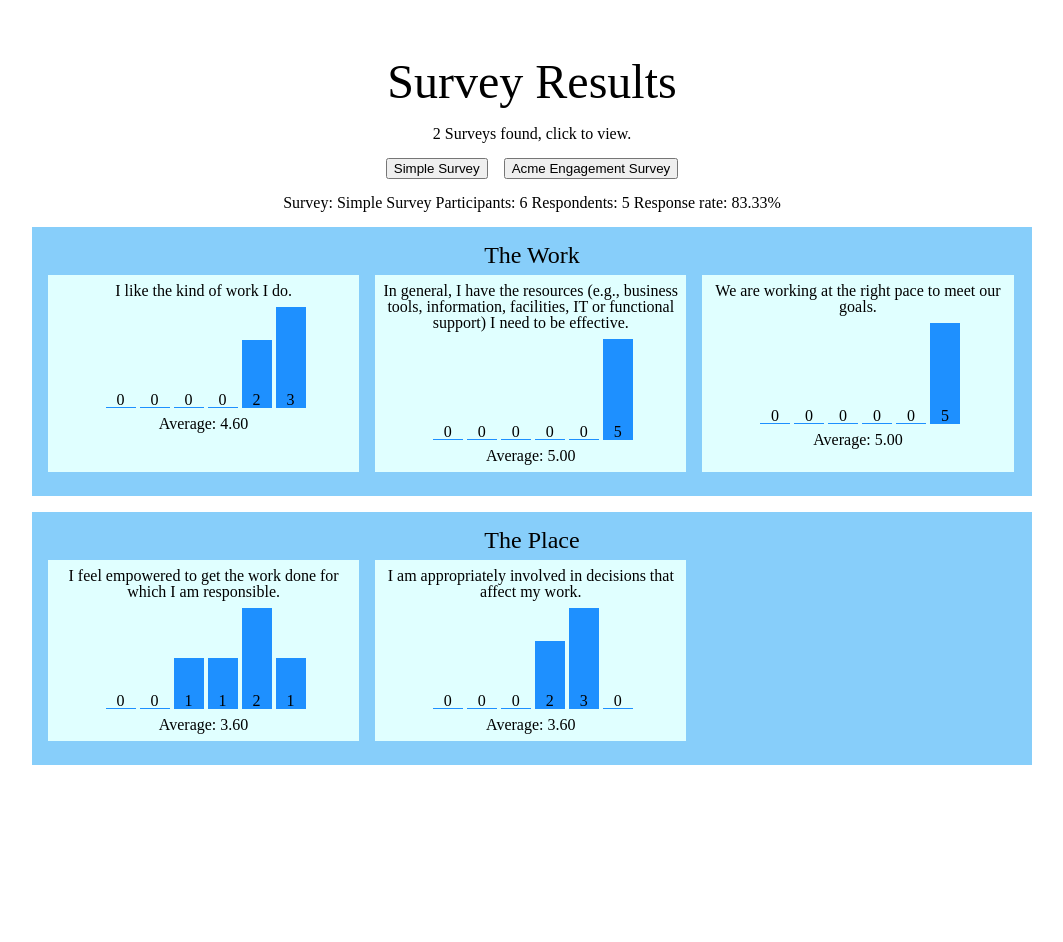
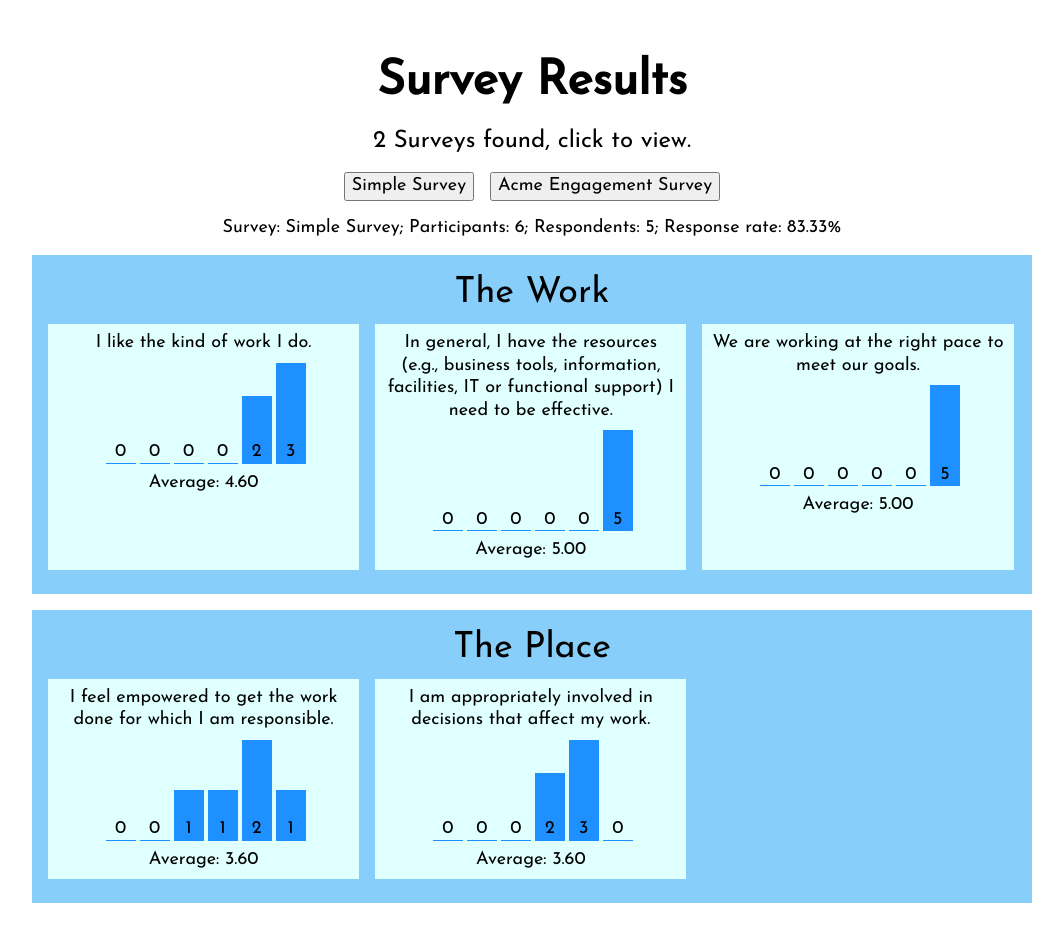
Before and after one commit to StaphSynth/remove-rails, a plain HTML site: page index.html in a window 1280 px wide. Both pictures are taken after a click on the button "Simple Survey". Shown: the whole page, without its empty margins (108-1171 px from the left). Before the commit the page ends 820 px from the top, so only its background shows below. Drawn offline with nearby package versions, Linux system fonts and the light colour scheme.

Commit message:
updated font and some text rendering

```diff
--- a/index.html
+++ b/index.html
@@ -3,6 +3,7 @@
     <meta charset="utf-8">
     <meta name="viewport" content="width=device-width, initial-scale=1">
     <link rel="stylesheet" type="text/css" href="/removeRails.css">
+    <link href="https://fonts.googleapis.com/css?family=Josefin+Sans" rel="stylesheet">
     <script src="https://ajax.googleapis.com/ajax/libs/angularjs/1.6.2/angular.js"></script>
     <script type="text/javascript" src="/removeRails.js"></script>
   </head>
@@ -12,7 +13,7 @@
       <div class="indexPresentationContainer">
         <script type="text/javascript">document.write('<div class="spinner" ng-if="ctrl.loading() && ctrl.surveyIndices() == null"></div>');</script>
         <div class="indexPresentation" ng-show="ctrl.surveyIndices()">
-          <p>{{ ctrl.surveyIndices().length + ' Surveys found, click to view.' }}</p>
+          <p class="surveyNumber">{{ ctrl.surveyIndices().length + ' Surveys found, click to view.' }}</p>
           <ul class="surveyIndex">
             <li ng-repeat="index in ctrl.surveyIndices()">
               <button class="surveyButton" ng-click="ctrl.loadSurvey(index.url)">{{ index.name }}</button>
@@ -23,12 +24,13 @@
       <script type="text/javascript">document.write('<div class="spinner" ng-if="ctrl.loading() && ctrl.getSurveyData() == null && ctrl.surveyIndices() != null"></div>');</script>
       <div id="dataPresentationContainer" ng-if="ctrl.getSurveyData() != null">
         <div class="surveyMeta">
-          <span>Survey: </span><span ng-bind="ctrl.getSurveyData().name"></span>
-          <span>Participants: </span><span ng-bind="ctrl.getSurveyData().participant_count"></span>
-          <span>Respondents: </span><span ng-bind="ctrl.getSurveyData().submitted_response_count"></span>
-          <span>Response rate: </span><span>{{ ((ctrl.getSurveyData().submitted_response_count / ctrl.getSurveyData().participant_count) * 100 | number: 2) + '%' }}</span>
+          <p>
+            {{ 'Survey: ' + ctrl.getSurveyData().name + '; ' +
+            'Participants: ' + ctrl.getSurveyData().participant_count + '; ' +
+            'Respondents: ' + ctrl.getSurveyData().submitted_response_count + '; ' +
+            'Response rate: ' + ((ctrl.getSurveyData().submitted_response_count / ctrl.getSurveyData().participant_count) * 100 | number: 2) + '%' }}
+          </p>
         </div> <!-- /surveyMeta -->
-        <!-- <marquee> -->
         <div class="surveyVisualContainer">
           <div class="surveyVisual">
             <ul class="themes">
@@ -44,7 +46,7 @@
                             <div class="bar" style="height: {{ value.proportional }}px; width: 30px;"><span>{{ value.raw }}</span></div>
                           </li>
                         </ul>
-                      </div>
+                      </div> <!-- /bargraphContainer -->
                     </div> <!-- /graphicContainer -->
                     <p>{{ 'Average: ' + (question.collated_results.average | number: 2) }}</p>
                   </li>
@@ -54,7 +56,6 @@
           </div> <!-- /surveyVisual -->
         </div> <!-- /surveyVisualContainer -->
       </div> <!-- /dataPresentationContainer -->
-    <!-- </marquee> -->
     </div> <!-- /ng-controller -->
   </body>
 </html>
--- a/removeRails.css
+++ b/removeRails.css
@@ -98,13 +98,29 @@ GENERAL
 
 
 /*=========================
-HEADER
+FONTS/SIZES, etc
 =========================*/
+
+p, span, button, h1 {
+	font-family: 'Josefin Sans', sans-serif;
+	line-height: 1.25em;
+	font-size: 1.125rem;
+}
 
 h1 {
   font-size: 3rem;
+	font-weight: bold;
 	padding: 1.25rem;
 	text-align: center;
+	line-height: 1em;
+}
+
+.surveyNumber {
+	font-size: 1.5rem;
+}
+
+.themeName {
+	font-size: 2.25rem;
 }
 
 
@@ -147,7 +163,6 @@ SURVEY DATA
 }
 
 .themeName {
-	font-size: 1.5rem;
 	text-align: center;
 }
 
@@ -203,7 +218,7 @@ RESPONSIVE CSS
 ===================================================*/
 
 /*-----------------------------------
-Tablets >=500px width
+Tablets >=600px width
 ------------------------------------*/
 
 @media screen and (min-width: 600px) {
```
